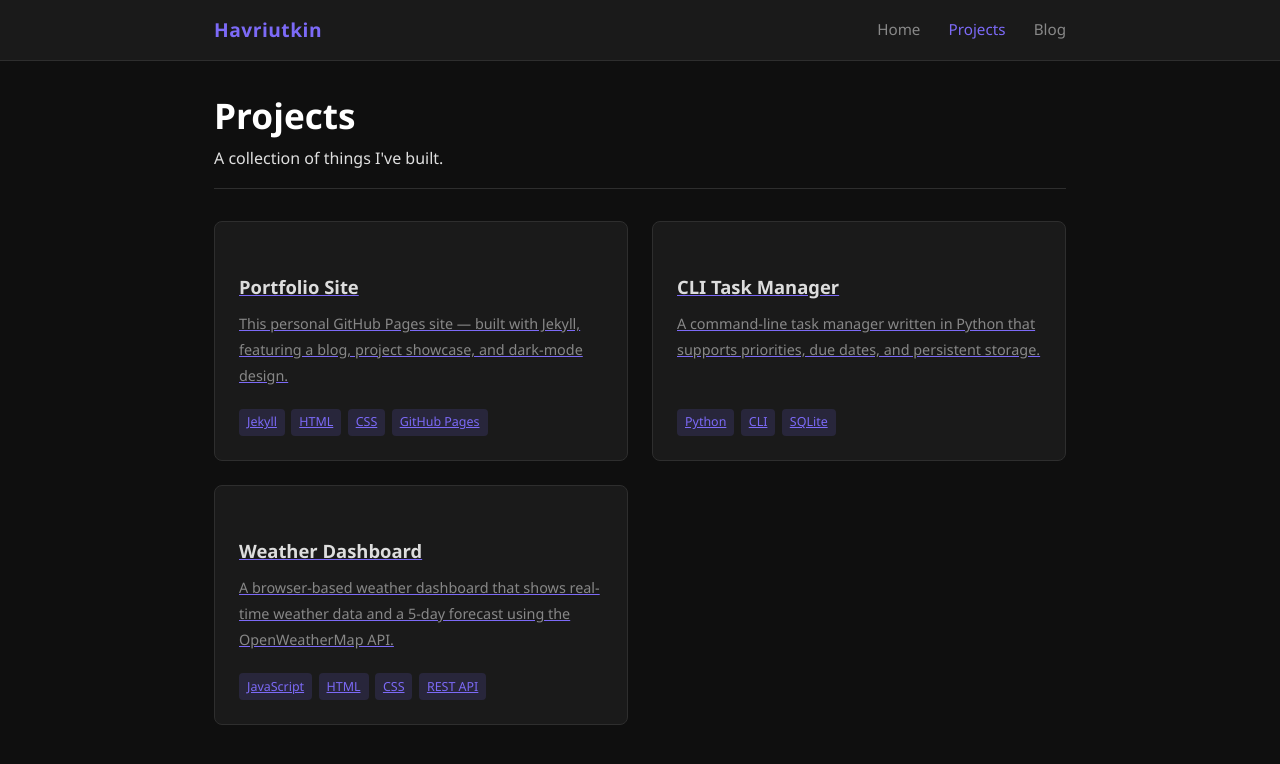
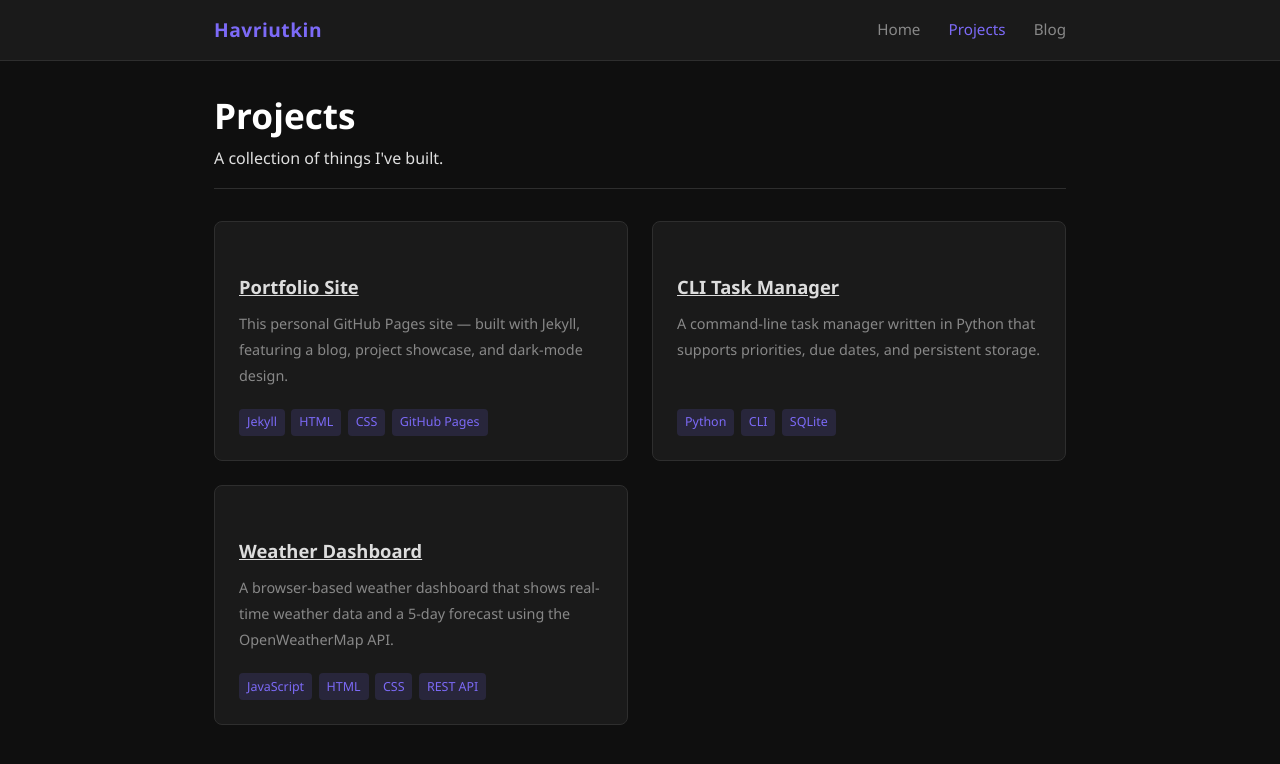
Before and after one commit to havriutkin/havriutkin.github.io, a Jekyll site: the page built from projects.md, in a window 1280 px wide and 900 px high. Shown: the top 764 px of the window. Built offline with Jekyll 4.4.1, drawn with Linux system fonts in a browser that asks for light colours.

Commit message:
Add text decoration to project cards

```diff
--- a/assets/css/main.css
+++ b/assets/css/main.css
@@ -191,6 +191,10 @@ main.container {
   margin-top: 1rem;
 }
 
+.page-content .project-card {
+  text-decoration: none;
+}
+
 .project-card {
   background: var(--color-surface);
   border: 1px solid var(--color-border);
@@ -212,6 +216,7 @@ main.container {
   color: #fff;
   font-size: 1.1rem;
   margin-bottom: 0.5rem;
+  text-decoration: underline;
 }
 
 .project-card p {
```
